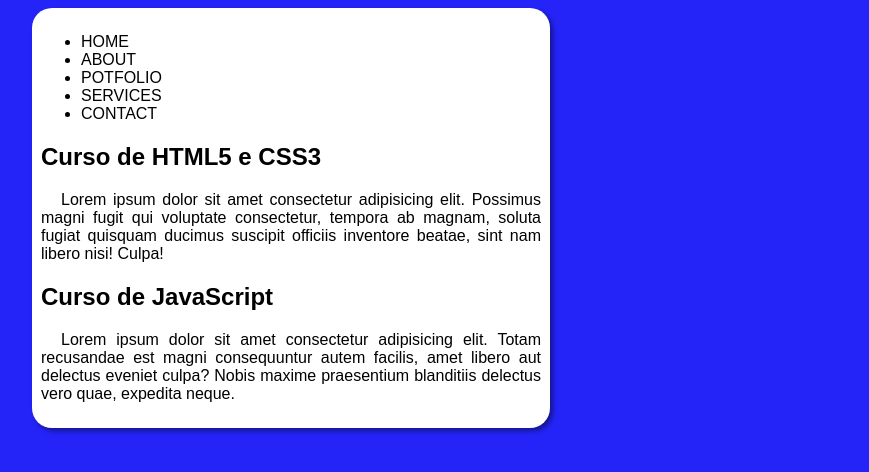
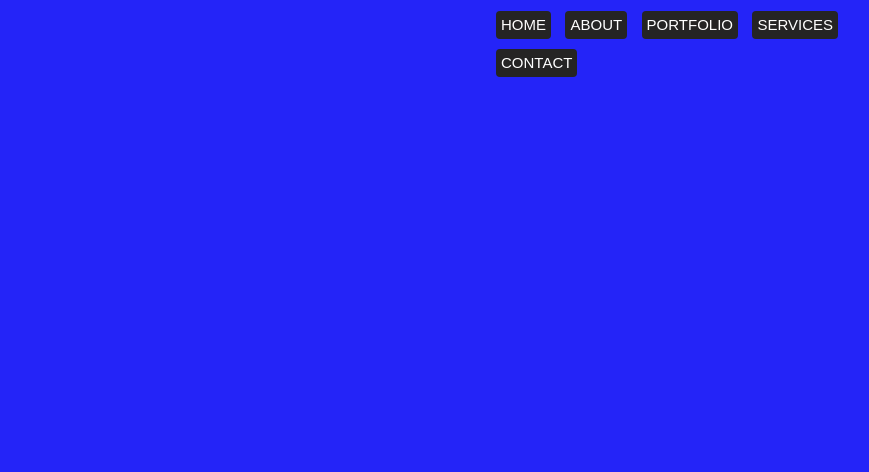
Before and after one commit to abm-astro/projeto-site, a plain HTML site: page index.html in a window 1280 px wide. Shown: the whole page, without its empty margins (349-1218 px from the left). Drawn offline with Linux system fonts and the light colour scheme.

Commit message:
Criação do cabeçalho

```diff
--- a/estilos/style.css
+++ b/estilos/style.css
@@ -7,24 +7,41 @@ body {
 
 }
 
-h1 {
-    text-align: center;
+header {
+    padding: 0px;
+
 }
 
-header {
-    padding: 0px;
+nav.menu {
+    display: block;
 }
 
-main {
-    background-color: white;
-    width: 500px;
-    padding: 9px;
-    border-radius: 20px;
-    margin: auto;
-    box-shadow: 3px 3px 5px rgba(0, 0, 0, 0.418);
+nav.menu ul {
+    list-style: none;
+    position: absolute;
+    text-transform: uppercase;
+    top: -10px;
+    left: 800px;
 }
 
-p {
-    text-align: justify;
-    text-indent: 20px;
+nav.menu li {
+    display: inline-block;
+    background-color: rgb(37, 36, 36);
+    padding: 5px;
+    margin: 5px;
+    border-radius: 4px;
+    transition: padding 0.5s;
+    transition-delay: margin 0.4s;
 }
+
+nav.menu li:hover {
+    padding: 7px;
+    margin: 6px;
+
+}
+
+nav.menu a {
+    color:white;
+    text-decoration: none;
+    font-size: 15px;
+}
--- a/index.html
+++ b/index.html
@@ -3,28 +3,23 @@
 <head>
     <meta charset="UTF-8">
     <meta name="viewport" content="width=device-width, initial-scale=1.0">
-    <title>Curso em Video</title>
+    <title>Adriano</title>
     <link rel="stylesheet" href="estilos/style.css">
 </head>
 <body>
-    <main>
-        <header>
-            <ul>
-                <li>HOME</li>
-                <li>ABOUT</li>
-                <li>POTFOLIO</li>
-                <li>SERVICES</li>
-                <li>CONTACT</li>
-            </ul>
-        </header>
-        <article>
-            <h2>Curso de HTML5 e CSS3</h2>
-            <p>Lorem ipsum dolor sit amet consectetur adipisicing elit. Possimus magni fugit qui voluptate consectetur, tempora ab magnam, soluta fugiat quisquam ducimus suscipit officiis inventore beatae, sint nam libero nisi! Culpa!</p>
-        </article>
-        <article>
-            <h2>Curso de JavaScript</h2>
-            <p>Lorem ipsum dolor sit amet consectetur adipisicing elit. Totam recusandae est magni consequuntur autem facilis, amet libero aut delectus eveniet culpa? Nobis maxime praesentium blanditiis delectus vero quae, expedita neque.</p>
-        </article>
-    </main>
+    <div id="interface">
+        <nav class="menu">
+            <header>
+                <ul>
+                    <li><a href="">Home</a></li>
+                    <li><a href="">About</a></li>
+                    <li><a href="">Portfolio</a></li>
+                    <li><a href="">Services</a></li>
+                    <li><a href="">Contact</a></li>
+                </ul>
+            </header>
+        </nav>
+
+    </div>
 </body>
 </html>
```
